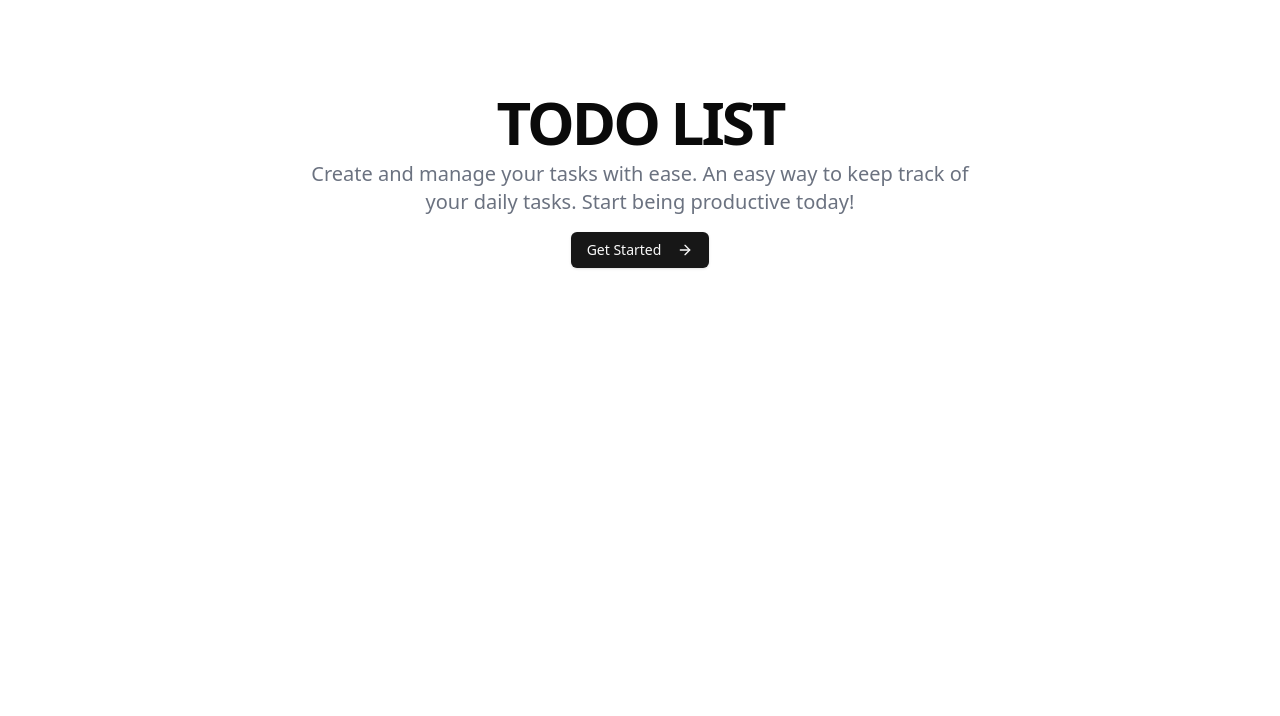
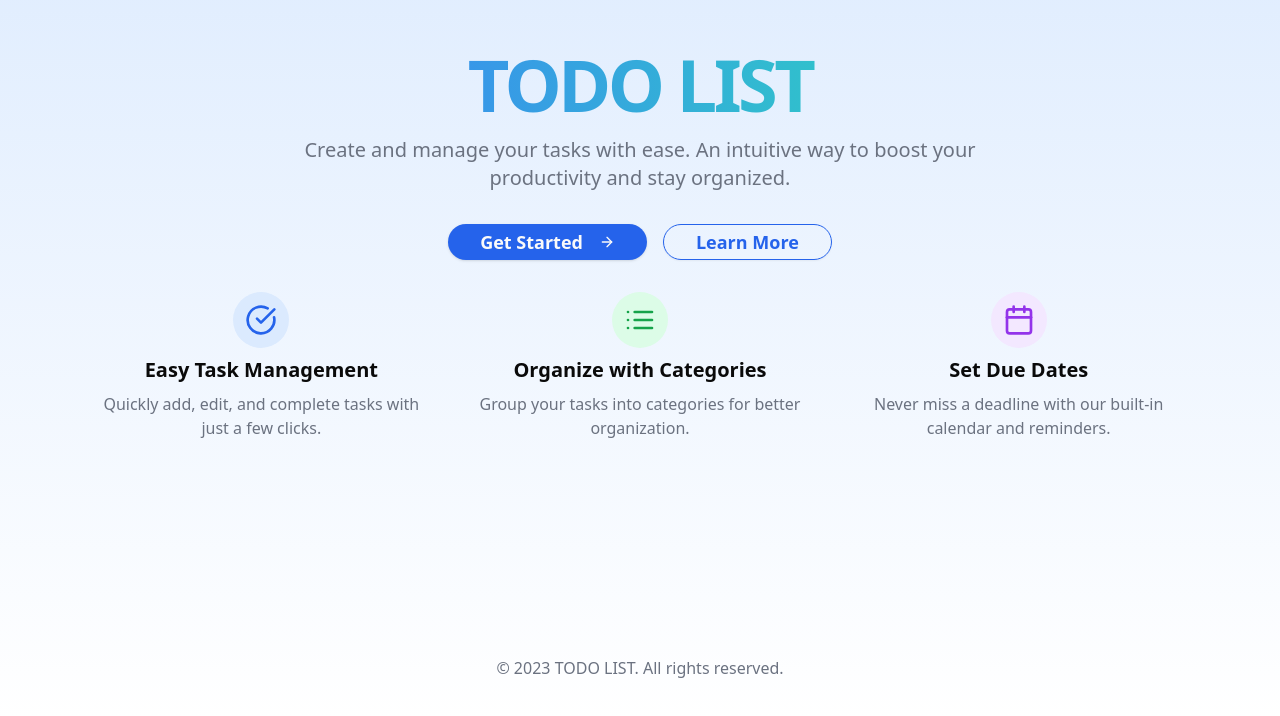
Before and after one commit to IAP-ES-107849/frontend, a React (Vite) app in the folder todolist/: page / in a window 1280 px wide. Shown: the part 160-876 px from the top of the page. Before the commit the page ends 800 px from the top, so only its background shows below. Built offline with nearby package versions, Linux system fonts and the light colour scheme.

Commit message:
SCRUM-21 Priority and visual update

```diff
--- a/todolist/package.json
+++ b/todolist/package.json
@@ -24,6 +24,7 @@
     "class-variance-authority": "^0.7.0",
     "clsx": "^2.1.1",
     "date-fns": "^3.6.0",
+    "framer-motion": "^11.11.17",
     "lucide-react": "^0.453.0",
     "react": "^18.3.1",
     "react-beautiful-dnd": "^13.1.1",
--- a/todolist/src/components/TaskCard.tsx
+++ b/todolist/src/components/TaskCard.tsx
@@ -69,7 +69,7 @@ export function TaskCard({ task, onDelete }: TaskCardProps) {
         <Button
           variant="destructive"
           size="sm"
-          className="w-full"
+          className="w-full bg-gradient-to-r from-red-500 to-red-700 text-white hover:from-red-500 hover:to-red-700"
           onClick={(e) => {
             e.stopPropagation();
             onDelete(task.id);
--- a/todolist/src/pages/HomePage/index.tsx
+++ b/todolist/src/pages/HomePage/index.tsx
@@ -198,12 +198,29 @@ export default function TodoList() {
 
   return (
     <div className="container mx-auto p-4">
-      <h1 className="text-2xl font-bold mb-4">Todo List</h1>
-      <div className="flex justify-between items-center mb-4">
-      <Button onClick={handleOpenAddTaskModal}>Add Task</Button>
-      <div className="flex gap-2">
-          <Select value={sortBy} onValueChange={(value: "deadline" | "createdAt") => setSortBy(value)}>
-            <SelectTrigger className="w-[180px]">
+      <h1 className="text-3xl font-extrabold mb-6 text-left text-blue-600">
+        <span className="inline-block bg-gradient-to-r from-blue-400 to-purple-600 text-transparent bg-clip-text">
+          Todo List
+        </span>
+      </h1>
+      <div className="flex justify-between items-center mb-6">
+        {/* Add Task Button */}
+        <Button
+          onClick={handleOpenAddTaskModal}
+          className="px-4 py-2 bg-blue-500 text-white rounded-md shadow-md hover:bg-blue-600 transition-all"
+        >
+          Add Task
+        </Button>
+
+        {/* Sorting and Filtering Controls */}
+        <div className="flex gap-4">
+          {/* Sort By */}
+          <Select
+            value={sortBy}
+            onValueChange={(value: "deadline" | "createdAt") => setSortBy(value)}
+            className="w-[200px]"
+          >
+            <SelectTrigger className="border-gray-300 shadow-sm rounded-md">
               <SelectValue placeholder="Sort by" />
             </SelectTrigger>
             <SelectContent>
@@ -211,8 +228,14 @@ export default function TodoList() {
               <SelectItem value="createdAt">Created At</SelectItem>
             </SelectContent>
           </Select>
-          <Select value={sortOrder} onValueChange={(value: "asc" | "desc") => setSortOrder(value)}>
-            <SelectTrigger className="w-[180px]">
+
+          {/* Sort Order */}
+          <Select
+            value={sortOrder}
+            onValueChange={(value: "asc" | "desc") => setSortOrder(value)}
+            className="w-[200px]"
+          >
+            <SelectTrigger className="border-gray-300 shadow-sm rounded-md">
               <SelectValue placeholder="Sort order" />
             </SelectTrigger>
             <SelectContent>
@@ -220,8 +243,14 @@ export default function TodoList() {
               <SelectItem value="desc">Descending</SelectItem>
             </SelectContent>
           </Select>
-          <Select value={priorityFilter} onValueChange={setPriorityFilter}>
-            <SelectTrigger className="w-[180px]">
+
+          {/* Priority Filter */}
+          <Select
+            value={priorityFilter}
+            onValueChange={setPriorityFilter}
+            className="w-[200px]"
+          >
+            <SelectTrigger className="border-gray-300 shadow-sm rounded-md">
               <SelectValue placeholder="Filter by priority" />
             </SelectTrigger>
             <SelectContent>
--- a/todolist/src/pages/LandingPage/index.tsx
+++ b/todolist/src/pages/LandingPage/index.tsx
@@ -3,15 +3,17 @@
 import { useQuery } from "@tanstack/react-query";
 import { useUserStore } from "@/stores/useUserStore";
 import { UserService } from "@/services/Client/UserService";
-import { useEffect } from "react";
+import { useEffect, useState } from "react";
 import { Button } from "@/components/ui/button";
 import { Link } from "react-router-dom";
-import { ArrowRight } from "lucide-react"
+import { ArrowRight, CheckCircle, List, Calendar } from 'lucide-react'
+import { motion } from "framer-motion";
 
 export default function LandingPage() {
     const { token, setUserInformation } = useUserStore();
+    const [isVisible, setIsVisible] = useState(false);
 
-    console.log("Token acessado na LandingPage:", token);
+    console.log("Token accessed in LandingPage:", token);
 
     const fetchUser = async () => {
         const response = await UserService.getUser();
@@ -24,42 +26,100 @@ export default function LandingPage() {
     });
 
     useEffect(() => {
-        console.log("Data do usuário:", data);
+        console.log("User data:", data);
         if (data && token) {
-
             setUserInformation(data);
         }
+        setIsVisible(true);
     }, [data, setUserInformation, token]);
 
+    const containerVariants = {
+        hidden: { opacity: 0, y: 20 },
+        visible: {
+            opacity: 1,
+            y: 0,
+            transition: {
+                duration: 0.6,
+                when: "beforeChildren",
+                staggerChildren: 0.2
+            }
+        }
+    };
+
+    const itemVariants = {
+        hidden: { opacity: 0, y: 20 },
+        visible: { opacity: 1, y: 0 }
+    };
+
     return (
-        <div className="flex flex-col h-screen-5/6 justify-center items-center">
-            <main className="flex-1 flex justify-center items-center">
+        <div className="min-h-screen bg-gradient-to-b from-blue-100 to-white dark:from-gray-900 dark:to-gray-800 flex flex-col justify-center items-center p-4">
+            <motion.main
+                className="flex-1 flex justify-center items-center w-full max-w-6xl"
+                initial="hidden"
+                animate={isVisible ? "visible" : "hidden"}
+                variants={containerVariants}
+            >
                 <section className="w-full py-12 md:py-24 lg:py-32 xl:py-48">
                     <div className="container px-4 md:px-6">
-                        <div className="flex flex-col items-center space-y-4 text-center">
-                            <div className="space-y-2">
-                                <h1 className="text-3xl font-bold tracking-tighter sm:text-4xl md:text-5xl lg:text-6xl/none">
+                        <motion.div
+                            className="flex flex-col items-center space-y-8 text-center"
+                            variants={containerVariants}
+                        >
+                            <motion.div className="space-y-4" variants={itemVariants}>
+                                <h1 className="text-4xl font-extrabold tracking-tighter sm:text-5xl md:text-6xl lg:text-7xl/none bg-clip-text text-transparent bg-gradient-to-r from-blue-500 to-teal-400">
                                     TODO LIST
                                 </h1>
                                 <p className="mx-auto max-w-[700px] text-gray-500 md:text-xl dark:text-gray-400">
-                                    Create and manage your tasks with ease. An easy way to keep track of your daily tasks. Start being productive today!
+                                    Create and manage your tasks with ease. An intuitive way to boost your productivity and stay organized.
                                 </p>
-                            </div>
-                            <div className="space-x-4">
+                            </motion.div>
+                            <motion.div
+                                className="flex flex-col sm:flex-row items-center justify-center space-y-4 sm:space-y-0 sm:space-x-4"
+                                variants={itemVariants}
+                            >
                                 <Link to={import.meta.env.VITE_LOGIN_SIGN_UP}>
-
-                                    <Button className="inline-flex items-center justify-center">
+                                    <Button className="inline-flex items-center justify-center px-8 py-3 text-lg font-semibold transition-colors duration-200 transform bg-blue-600 rounded-full hover:bg-blue-700 focus:outline-none focus:ring focus:ring-blue-300 focus:ring-opacity-80">
                                         Get Started
-                                        <ArrowRight className="ml-2 h-4 w-4" />
+                                        <ArrowRight className="ml-2 h-5 w-5" />
                                     </Button>
                                 </Link>
-                                {/* <Button variant="outline">Learn More</Button> */}
-                            </div>
-                        </div>
+                                <Button variant="outline" className="inline-flex items-center justify-center px-8 py-3 text-lg font-semibold text-blue-600 transition-colors duration-200 transform bg-transparent border border-blue-600 rounded-full hover:bg-blue-100 focus:outline-none focus:ring focus:ring-blue-300 focus:ring-opacity-80">
+                                    Learn More
+                                </Button>
+                            </motion.div>
+                            <motion.div
+                                className="grid grid-cols-1 md:grid-cols-3 gap-8 mt-12"
+                                variants={containerVariants}
+                            >
+                                <motion.div className="flex flex-col items-center space-y-2" variants={itemVariants}>
+                                    <div className="p-3 bg-blue-100 rounded-full">
+                                        <CheckCircle className="h-8 w-8 text-blue-600" />
+                                    </div>
+                                    <h3 className="text-xl font-semibold">Easy Task Management</h3>
+                                    <p className="text-center text-gray-500 dark:text-gray-400">Quickly add, edit, and complete tasks with just a few clicks.</p>
+                                </motion.div>
+                                <motion.div className="flex flex-col items-center space-y-2" variants={itemVariants}>
+                                    <div className="p-3 bg-green-100 rounded-full">
+                                        <List className="h-8 w-8 text-green-600" />
+                                    </div>
+                                    <h3 className="text-xl font-semibold">Organize with Categories</h3>
+                                    <p className="text-center text-gray-500 dark:text-gray-400">Group your tasks into categories for better organization.</p>
+                                </motion.div>
+                                <motion.div className="flex flex-col items-center space-y-2" variants={itemVariants}>
+                                    <div className="p-3 bg-purple-100 rounded-full">
+                                        <Calendar className="h-8 w-8 text-purple-600" />
+                                    </div>
+                                    <h3 className="text-xl font-semibold">Set Due Dates</h3>
+                                    <p className="text-center text-gray-500 dark:text-gray-400">Never miss a deadline with our built-in calendar and reminders.</p>
+                                </motion.div>
+                            </motion.div>
+                        </motion.div>
                     </div>
                 </section>
-            </main>
-
+            </motion.main>
+            <footer className="w-full max-w-6xl py-6 text-center text-gray-500 dark:text-gray-400">
+                <p>&copy; 2023 TODO LIST. All rights reserved.</p>
+            </footer>
         </div>
     )
 }
```
Also changed, not shown: todolist/src/components/TaskModal.tsx (+69 -45 lines), todolist/src/layouts/Navbar/index.tsx (+15 -9 lines), 1 other file (tests, documents, lock files or other folders).
